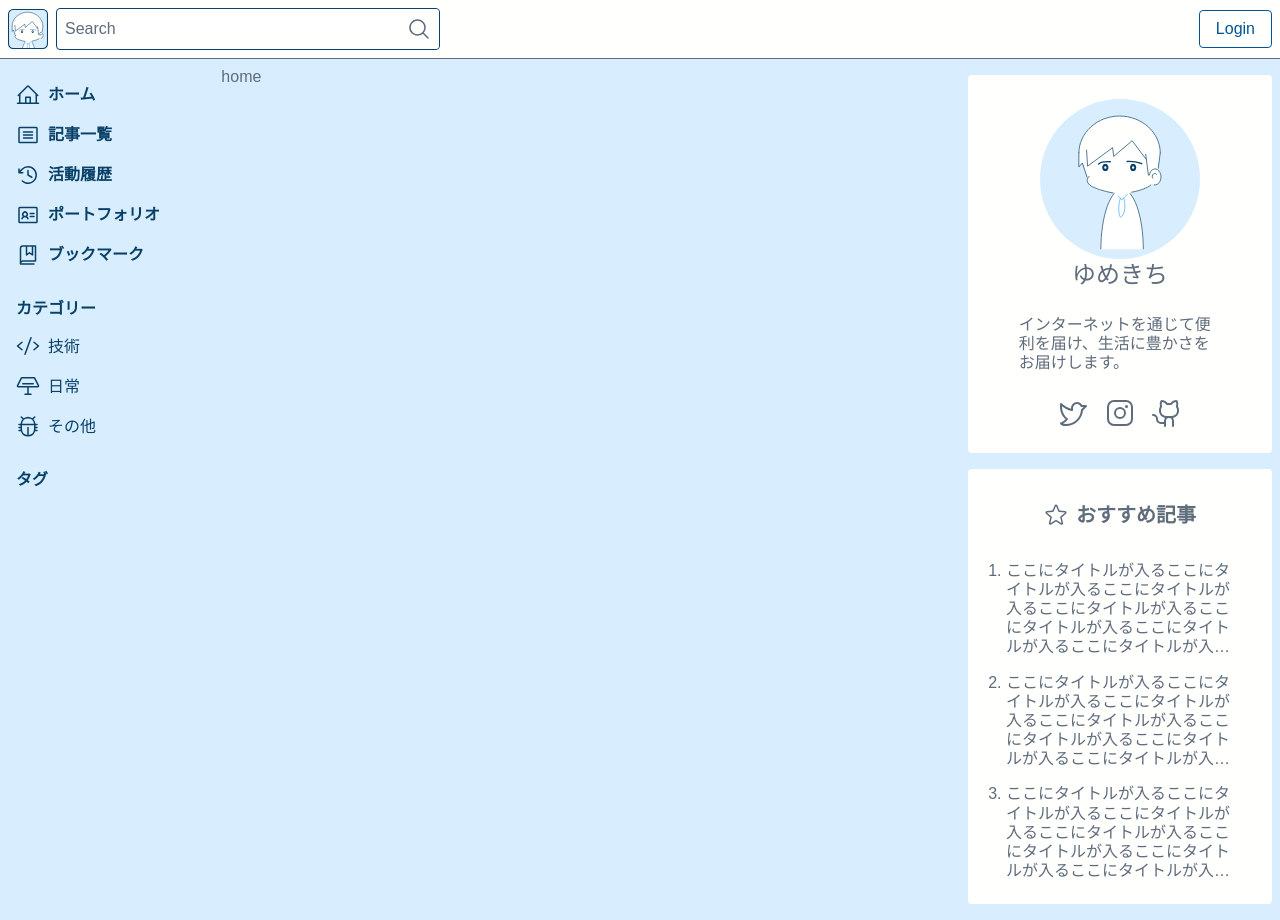
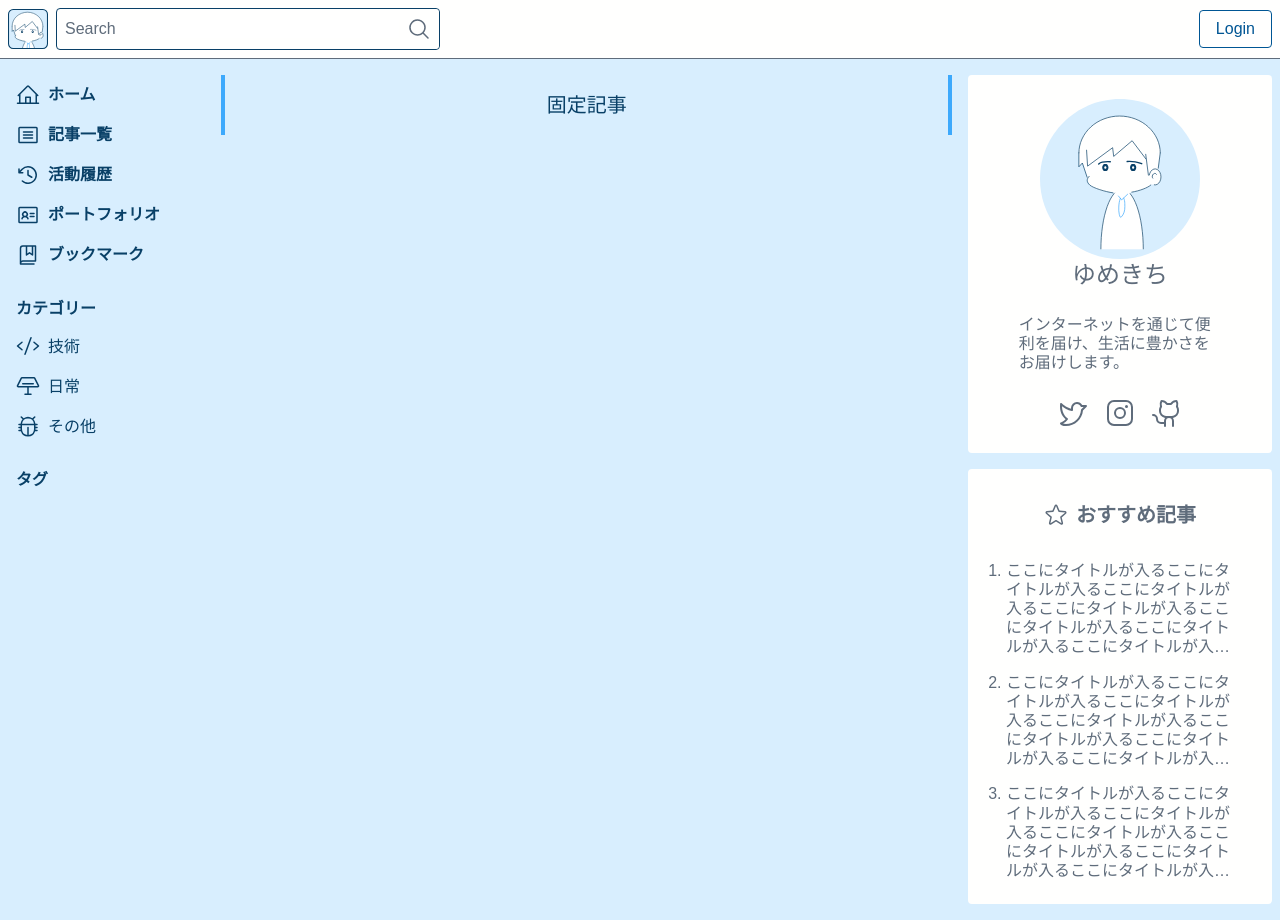
Before and after one commit to yumekiti/blog, a React (Vite) app: page / in a window 1280 px wide. Built offline with nearby package versions, Linux system fonts and the light colour scheme; a web font is replaced by a local one.

Commit message:
✨Implemented list item separators within the page.

```diff
--- /dev/null
+++ b/src/components/atoms/PageSeparator.tsx
@@ -0,0 +1,15 @@
+import type { FC } from "react";
+
+type Props = {
+	title: string;
+};
+
+const Component: FC<Props> = ({ title }) => (
+	<div className="py-2">
+		<div className="w-full flex justify-center items-center border-x-4 border-[#3DA9FC] py-4">
+			<h2 className="text-xl text-[#094067]">{title}</h2>
+		</div>
+	</div>
+);
+
+export default Component;
--- a/src/components/pages/Home.tsx
+++ b/src/components/pages/Home.tsx
@@ -1,9 +1,10 @@
+import PageSeparator from "@/components/atoms/PageSeparator";
 import HomeLayout from "@/components/templates/HomeLayout";
 
 const Component = () => {
 	return (
 		<HomeLayout>
-			<p>home</p>
+			<PageSeparator title="固定記事" />
 		</HomeLayout>
 	);
 };
```
